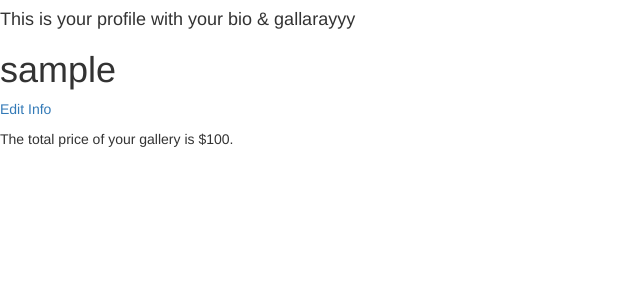
After one commit to avstruck/simba, a Rails app: page /users/1 in a window 1280 px wide. The commit adds this page. Shown: the top 300 px of the page, without its empty margins (0-640 px from the left). Run offline with Rails 7, Linux system fonts and the light colour scheme; the visitor is signed in with stand-in values (Sample User, id 1); style sheets or scripts are compiled from the project's sources; some libraries are stand-ins or nearby versions.

Commit message:
user show page

```diff
--- a/app/controllers/application_controller.rb
+++ b/app/controllers/application_controller.rb
@@ -1,5 +1,11 @@
 class ApplicationController < ActionController::Base
+  before_filter :configure_permitted_parameters, if: :devise_controller?
+
   # Prevent CSRF attacks by raising an exception.
   # For APIs, you may want to use :null_session instead.
   protect_from_forgery with: :exception
+  private
+  def configure_permitted_parameters
+ 	devise_parameter_sanitizer.for(:sign_up) { |u| u.permit(:email, :username, :password, :password_confirmation, :bio, :address) }
+  end
 end
--- a/app/controllers/users_controller.rb
+++ b/app/controllers/users_controller.rb
@@ -1,11 +1,5 @@
 class UsersController < ApplicationController
   # before_filter :authenticate_user!
-
-  def new
-  end
-
-  def create
-  end
 
   def edit
   end
@@ -13,6 +7,7 @@ class UsersController < ApplicationController
   def update
   end
 
-  def destroy
+  def show
+    @user = User.find(params[:id])
   end
 end
--- a/app/models/user.rb
+++ b/app/models/user.rb
@@ -5,8 +5,6 @@ class User < ActiveRecord::Base
   has_many :buy_purchases, class_name: "Purchase", foreign_key: :initiator_id
   has_many :sell_purchases, class_name: "Purchase", foreign_key: :acceptor_id
 
-  validates :email, presence: true, uniqueness: true
-  validates :username, presence: true, uniqueness: true
   #validates :username, presence: true, uniqueness: true
 
   # Include default devise modules. Others available are:
@@ -14,4 +12,5 @@ class User < ActiveRecord::Base
   devise :database_authenticatable, :registerable,
          :recoverable, :rememberable, :trackable, :validatable
 
+
 end
--- a/app/views/devise/registrations/new.html.erb
+++ b/app/views/devise/registrations/new.html.erb
@@ -14,9 +14,9 @@
 
   <div><%= f.label :password_confirmation %><br />
     <%= f.password_field :password_confirmation, autocomplete: "off" %></div>
-
+<!--
   <div><%= f.label :type %><br />
-  <%= f.select :type, ['Artist' , 'Patron'], autofocus: true %></div>
+  <%= f.select :type, ['Artist' , 'Patron'], autofocus: true %></div> -->
 
   <div><%= f.label :'Tell us about yourself:' %><br />
   <%= f.text_area :bio, autofocus: true %></div>
--- a/app/views/galleries/show.html.erb
+++ b/app/views/galleries/show.html.erb
@@ -1,2 +1 @@
 <h1>Galleries#show</h1>
-<p>Find me in app/views/galleries/show.html.erb</p>
--- /dev/null
+++ b/app/views/users/show.html.erb
@@ -0,0 +1,11 @@
+<h4>This is your profile with your bio & gallarayyy</h4>
+
+
+
+<h1><%= @user.username %></h1>
+<p><%= @user.bio %><p>
+
+<% if (user_signed_in? && (current_user.id == params[:id].to_i)) %>
+  <%= link_to "Edit Info", edit_user_registration_path, method: :put %><br />
+  <p>The total price of your gallery is $100.<p>
+<% end %>
--- /dev/null
+++ b/app/views/users/update.html.erb
@@ -0,0 +1 @@
+why?
--- a/config/routes.rb
+++ b/config/routes.rb
@@ -3,8 +3,7 @@ Rails.application.routes.draw do
   #-----Resource Creation-----
 
   #to create and update users
-  get 'users/new' => 'users#new'
-  get 'users/:id/edit' => 'users#edit'
+  #get 'users/:id/edit' => 'users#edit'
   put 'users/:id' => 'users#update'
 
   #to upload (create) and change (update) art pieces
@@ -25,7 +24,8 @@ Rails.application.routes.draw do
   get 'purchases/new' => 'purchases#new'
   post 'purchases' => 'purchases#create'
 
-  #to see a user's gallery
+  #to see a user's profile, which includes bio, gallery/collection
+  get 'users/:id' => 'users#show'
   get 'galleries/:id' => 'galleries#show'
 
   # sign in and accounts
```
